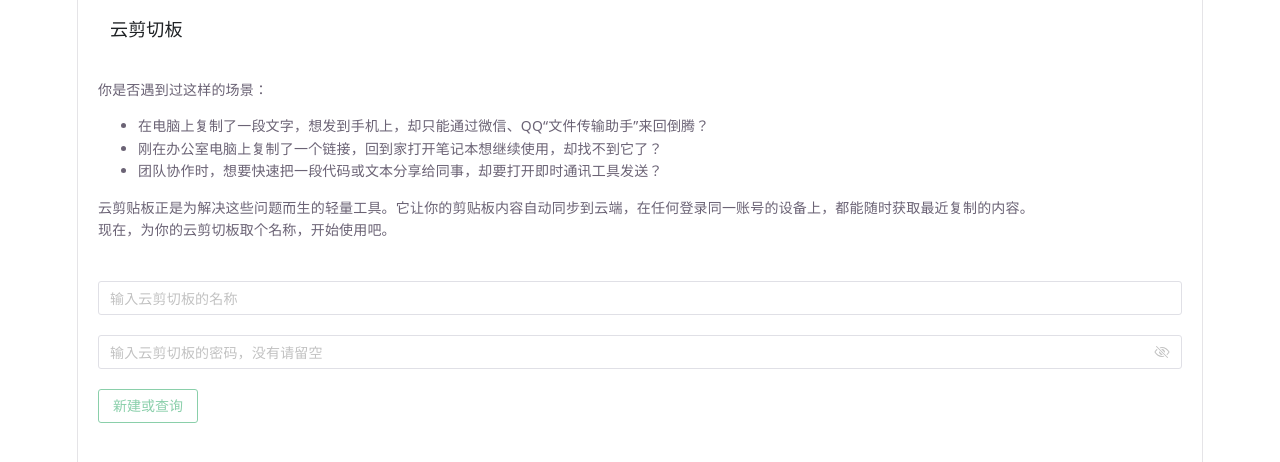
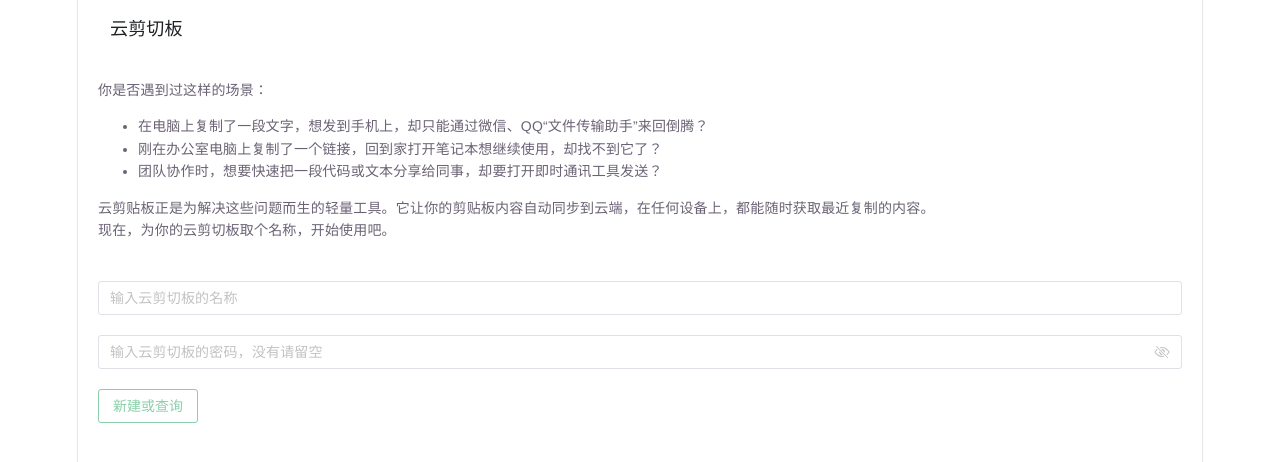
Before and after one commit to jerry-sourcecode/clipboard, a Vue app: page / in a window 1280 px wide. Shown: the top 462 px of the page. Built offline with nearby package versions, Linux system fonts and the light colour scheme.

Commit message:
翻新字体，修改描述

```diff
--- a/src/components/Search.vue
+++ b/src/components/Search.vue
@@ -13,7 +13,7 @@
       </li>
     </ul>
     <p>
-      云剪贴板正是为解决这些问题而生的轻量工具。它让你的剪贴板内容自动同步到云端，在任何登录同一账号的设备上，都能随时获取最近复制的内容。
+      云剪贴板正是为解决这些问题而生的轻量工具。它让你的剪贴板内容自动同步到云端，在任何设备上，都能随时获取最近复制的内容。
     </p>
     <p>现在，为你的云剪切板取个名称，开始使用吧。</p>
   </div>
--- a/src/style.css
+++ b/src/style.css
@@ -11,8 +11,8 @@
   --shadow:
     rgba(0, 0, 0, 0.1) 0 10px 15px -3px, rgba(0, 0, 0, 0.05) 0 4px 6px -2px;
 
-  --sans: system-ui, 'Segoe UI', Roboto, sans-serif;
-  --heading: system-ui, 'Segoe UI', Roboto, sans-serif;
+  --sans: system-ui, "Segoe UI", Roboto, sans-serif;
+  --heading: system-ui, "Segoe UI", Roboto, sans-serif;
   --mono: ui-monospace, Consolas, monospace;
 
   font: 18px/145% var(--sans);
@@ -52,11 +52,13 @@
 
 body {
   margin: 0;
+  font-family:
+    ui-sans-serif, Helvetica, Arial, sans-serif, "Apple Color Emoji",
+    "Segoe UI Emoji";
 }
 
 h1,
 h2 {
-  font-family: var(--heading);
   font-weight: 500;
   color: var(--text-h);
 }
@@ -85,7 +87,6 @@ p {
 
 code,
 .counter {
-  font-family: var(--mono);
   display: inline-flex;
   border-radius: 4px;
   color: var(--text-h);
@@ -279,7 +280,7 @@ code {
 
   &::before,
   &::after {
-    content: '';
+    content: "";
     position: absolute;
     top: -4.5px;
     border: 5px solid transparent;
```
